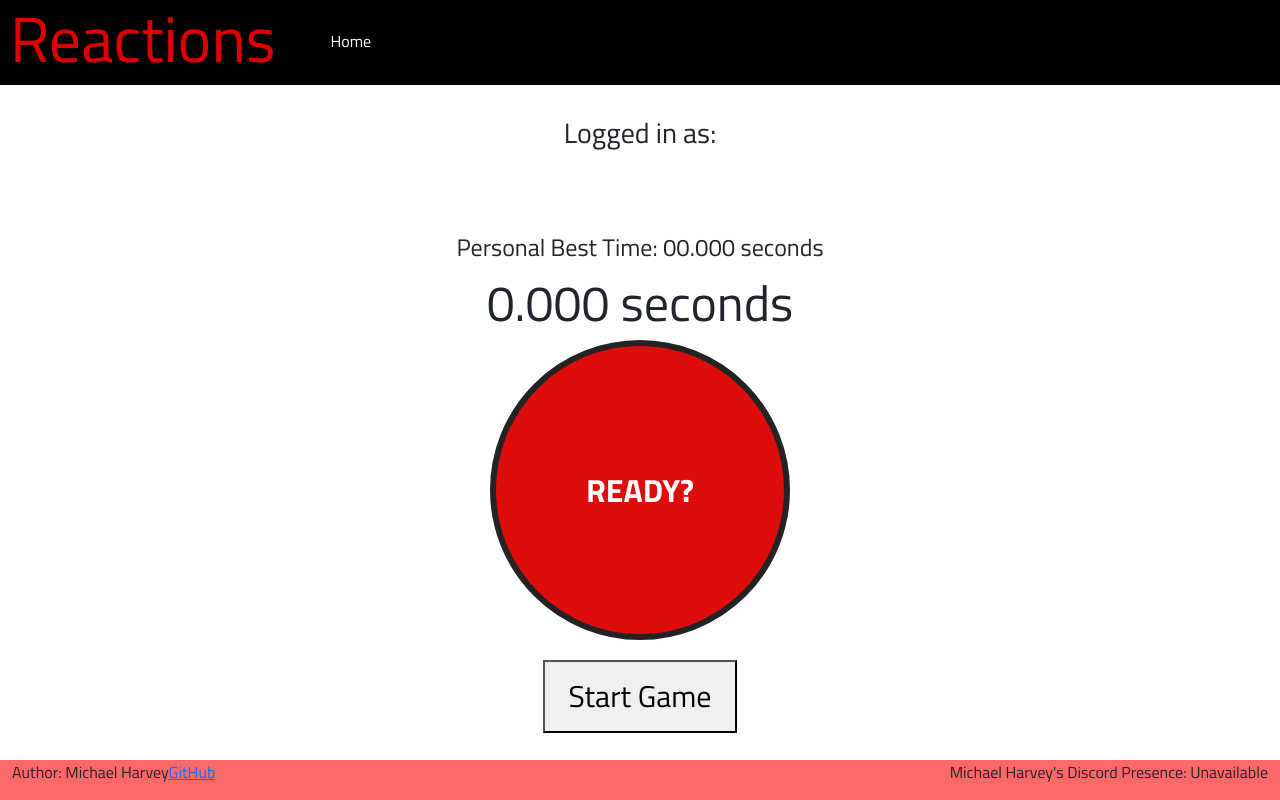
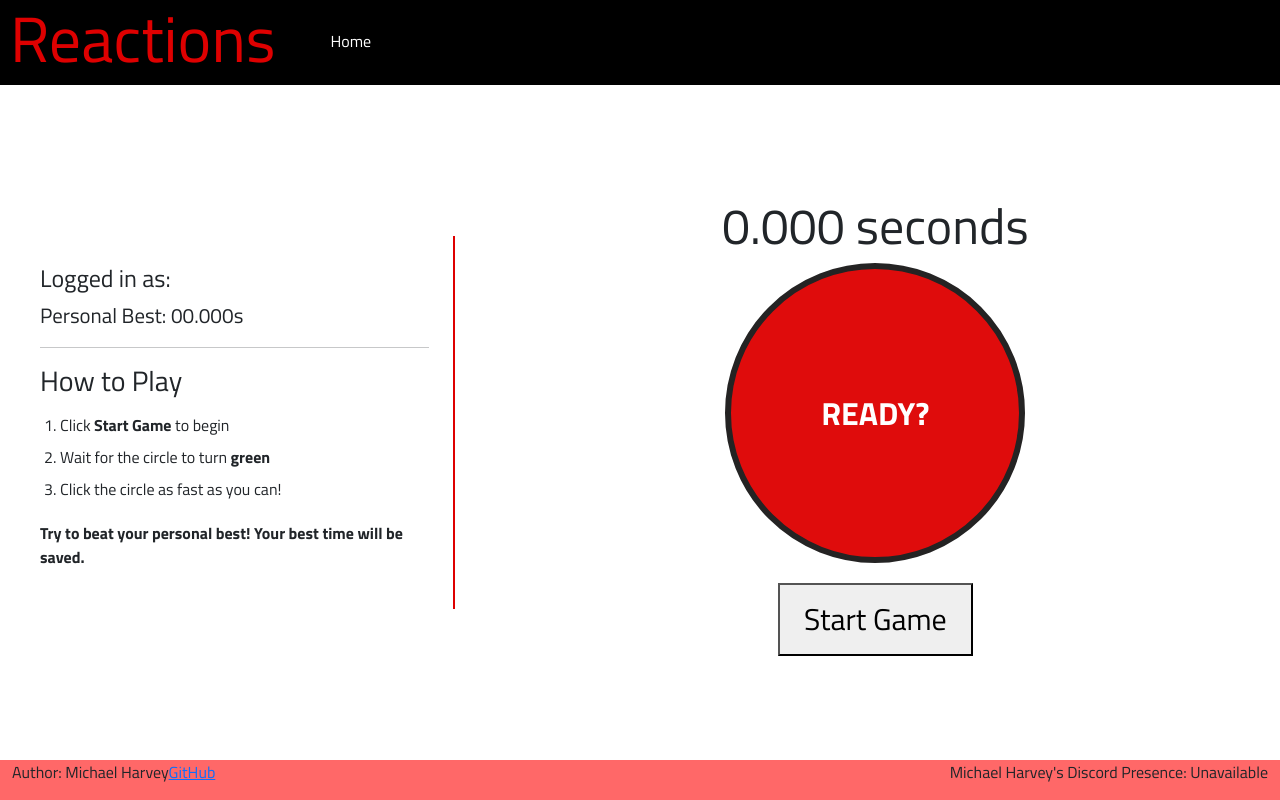
Before and after one commit to mharvey010/CS260-startup, a React (Vite) app: page /play in a window 1280 px wide. Built offline with nearby package versions, Linux system fonts and the light colour scheme; no server answers.

Commit message:
switched up design for play page and added instructions section

```diff
--- a/src/play/play.css
+++ b/src/play/play.css
@@ -2,17 +2,50 @@
 
 .play-page {
   padding: 0 1rem;
+  width: 100%;
 }
 
-.play-header {
-  font-size: 1.75rem;
+.play-content {
+  display: flex;
+  flex-direction: row;
+  gap: 2rem;
+  width: 100%;
+  align-items: center;
 }
 
-.player-info {
-  margin-top: 75px;
+.play-instructions {
+  flex: 1;
+  padding: 1.5rem;
+  border-right: 2px solid rgb(222, 0, 0);
+}
+
+.play-instructions h2 {
+  font-size: 1.75rem;
+  margin-bottom: 0.75rem;
+}
+
+.play-instructions ol {
+  padding-left: 1.25rem;
+  line-height: 2;
+}
+
+.play-user {
   font-size: 1.5rem;
+  margin-bottom: 0.25rem;
+}
+
+.play-personal-best {
+  font-size: 1.3rem;
+  margin-bottom: 1rem;
 }
 
 #userName {
   color: rgb(222, 0, 0);
 }
+
+.play-game {
+  flex: 2;
+  display: flex;
+  flex-direction: column;
+  align-items: center;
+}
--- a/src/play/play.jsx
+++ b/src/play/play.jsx
@@ -31,14 +31,24 @@ export function Play({ userName }) {
   }, [userName]);
 
   return (
-    <main className="play-page">
-        <div className="play-header" style={{ textAlign: 'right' }}>
-            Logged in as: <span id="userName">{userName.split('@')[0]}</span>
-        </div>
-        <div className="player-info" style={{ textAlign: 'right' }}>
-            Personal Best Time: <span>{personalBest} seconds</span>
-        </div>
+  <main className="play-page">
+    <div className="play-content">
+      <div className="play-instructions">
+        <p className="play-user">Logged in as: <span id="userName">{userName.split('@')[0]}</span></p>
+        <p className="play-personal-best">Personal Best: <span>{personalBest}s</span></p>
+        <hr />
+        <h2>How to Play</h2>
+        <ol>
+          <li>Click <strong>Start Game</strong> to begin</li>
+          <li>Wait for the circle to turn <strong>green</strong></li>
+          <li>Click the circle as fast as you can!</li>
+        </ol>
+        <p><strong>Try to beat your personal best! Your best time will be saved.</strong></p>
+      </div>
+      <div className="play-game">
         <ReactionGame userName={userName} onScoreSaved={updatePersonalBest} />
-    </main>
+      </div>
+    </div>
+  </main>
   );
 }
```
